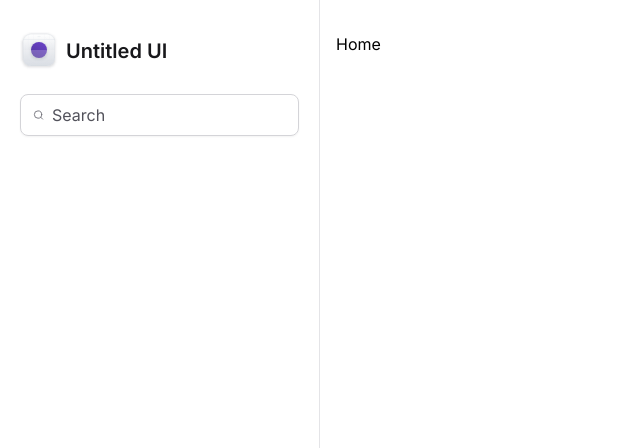
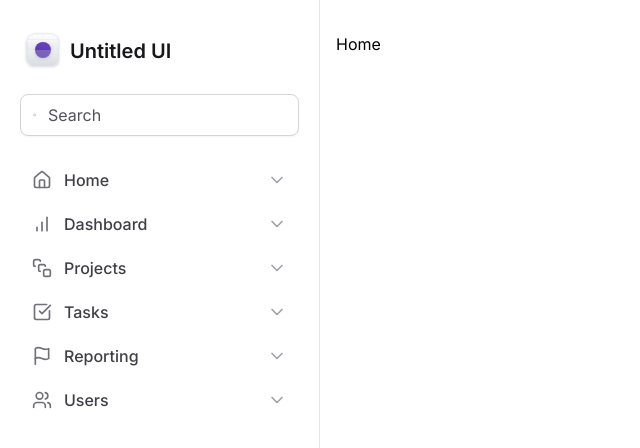
Before and after one commit to lucasmfg7/next-tailwind, a Next.js app: page / in a window 1280 px wide. Shown: the top 448 px of the page, without its empty margins (0-640 px from the left). Built offline with nearby package versions, Linux system fonts and the light colour scheme.

Commit message:
Menu de Navegação

```diff
--- a/src/components/Sidebar/Logo.tsx
+++ b/src/components/Sidebar/Logo.tsx
@@ -1,6 +1,6 @@
 export function Logo() {
   return (
-    <strong className="flex items-center gap-2 text-xl font-semibold text-zinc-900">
+    <strong className="mx-1 flex items-center gap-2 text-xl font-semibold text-zinc-900">
       <svg
         width={38}
         height={38}
--- /dev/null
+++ b/src/components/Sidebar/MainNavigation/NavItem.tsx
@@ -0,0 +1,22 @@
+import { ChevronDown } from 'lucide-react'
+import { ElementType } from 'react'
+
+interface NavItemProps {
+  title: string
+  icon: ElementType
+}
+
+export const NavItem = ({ title, icon: Icon }: NavItemProps) => {
+  return (
+    <a
+      href=""
+      className="group flex items-center gap-3 rounded px-3 py-2 hover:bg-violet-50"
+    >
+      <Icon className="h-5 w-5 text-zinc-500 group-hover:text-violet-500" />
+      <span className="font-medium text-zinc-700 group-hover:text-violet-500">
+        {title}
+      </span>
+      <ChevronDown className="ml-auto h-5 w-5 text-zinc-400 group-hover:text-violet-300" />
+    </a>
+  )
+}
--- /dev/null
+++ b/src/components/Sidebar/MainNavigation/index.tsx
@@ -0,0 +1,22 @@
+import {
+  BarChart,
+  CheckSquare,
+  Flag,
+  Home,
+  SquareStack,
+  Users,
+} from 'lucide-react'
+import { NavItem } from './NavItem'
+
+export const MainNavigation = () => {
+  return (
+    <nav className="space-y-1">
+      <NavItem title="Home" icon={Home} />
+      <NavItem title="Dashboard" icon={BarChart} />
+      <NavItem title="Projects" icon={SquareStack} />
+      <NavItem title="Tasks" icon={CheckSquare} />
+      <NavItem title="Reporting" icon={Flag} />
+      <NavItem title="Users" icon={Users} />
+    </nav>
+  )
+}
--- a/src/components/Sidebar/index.tsx
+++ b/src/components/Sidebar/index.tsx
@@ -1,5 +1,6 @@
 import { Search } from 'lucide-react'
 import { Logo } from './Logo'
+import { MainNavigation } from './MainNavigation'
 
 export const Sidebar = () => {
   return (
@@ -8,10 +9,12 @@
       <div className="flex w-full items-center gap-2 rounded-lg border border-zinc-300 px-3 py-2 shadow-sm">
         <Search className="h-5 w-5 text-zinc-500" />
         <input
-          className="flex-1 border-0 bg-transparent p-0 text-zinc-900 placeholder-zinc-600"
+          className="mx-1 flex-1 border-0 bg-transparent p-0 text-zinc-900 placeholder-zinc-600"
           placeholder="Search"
         />
       </div>
+
+      <MainNavigation />
     </aside>
   )
 }
```
